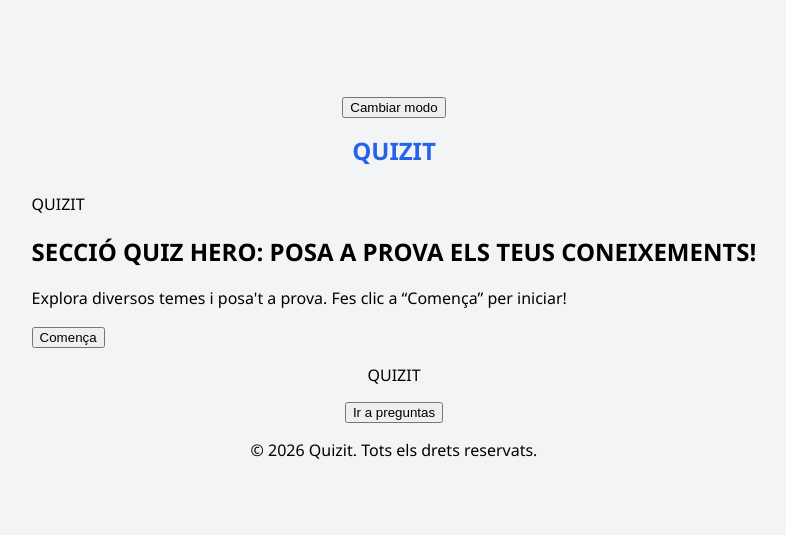
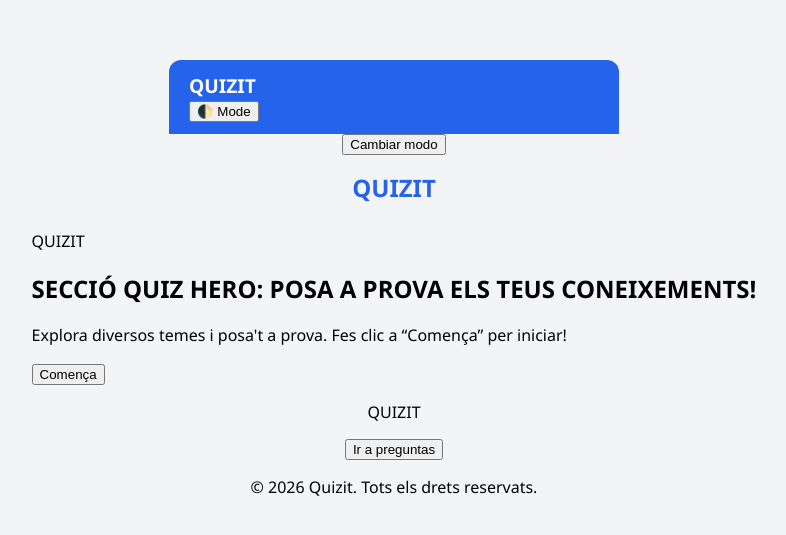
Before and after one commit to adaclo/quizit-projecte-github, a plain HTML site: page public/index.html in a window 1280 px wide. Shown: the part 113-648 px from the top of the page, without its empty margins (246-1032 px from the left). Drawn offline with Linux system fonts and the light colour scheme.

Commit message:
feat(index) Add sticky header

```diff
--- a/public/index.html
+++ b/public/index.html
@@ -8,6 +8,14 @@
     <script type="text/javascript" src="../js/script.js"></script>
 </head>
 <body>
+    <header>
+        <div class="nav-container">
+            <div class="logo" onclick="window.location.href='index.html'">QUIZIT</div>
+            <nav>
+                <button id="dark-mode-toggle">🌓 Mode</button>
+            </nav>
+        </div>
+    </header>
     <button id="dark-mode-toggle">Cambiar modo</button>
     <h1>QuizIt</h1>
      <!-- Pantalla 1 -->
```
